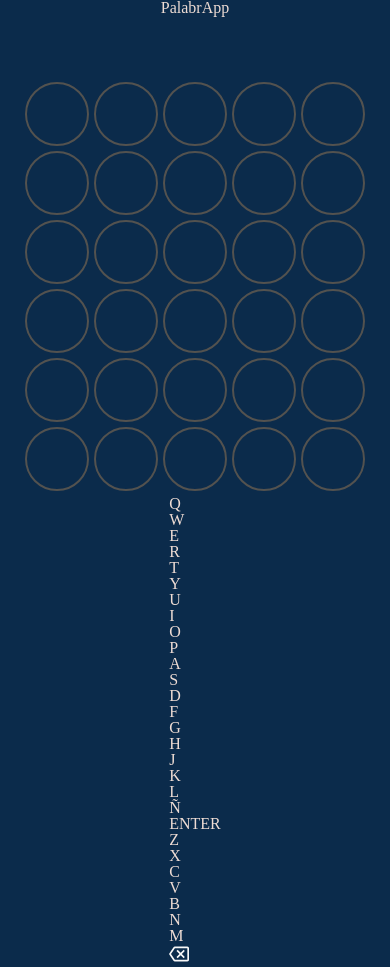
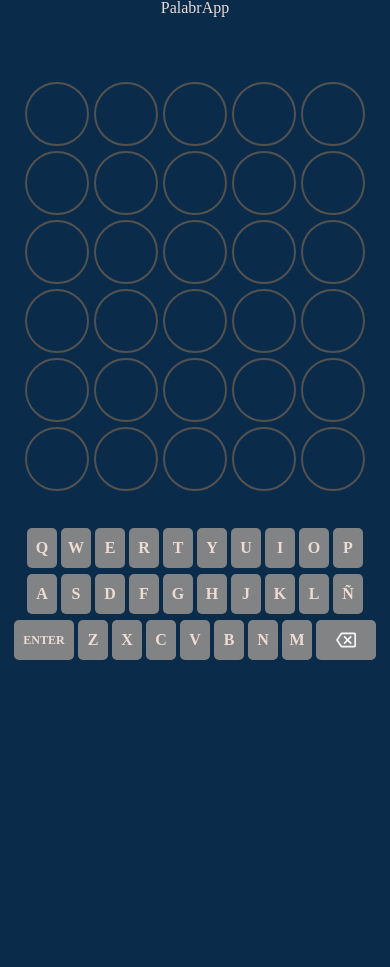
Before and after one commit to Pitnaut/PalabrApp, a React (Vite) app: page / in a window 390 px wide. After the commit the page ends 844 px from the top, so only its background shows below. Built offline with nearby package versions, Linux system fonts and the light colour scheme; a web font is replaced by a local one.

Commit message:
keyboard styled

```diff
--- a/src/styles/Keyboard.scss
+++ b/src/styles/Keyboard.scss
@@ -0,0 +1,64 @@
+.keyboard {
+  font-size: 1.25rem;
+  margin-top: 2em;
+  display: flex;
+  flex-direction: column;
+  gap: 8px;
+
+  .teclaFila {
+    display: flex;
+    gap: 6px;
+    justify-content: center;
+  }
+
+  .key {
+    display: flex;
+    justify-content: center;
+    align-items: center;
+    background-color: #818384;
+    border-radius: 5px;
+    width: 40px;
+    height: 60px;
+    font-weight: 600;
+    transition: background-color 0.3s linear;
+    cursor: pointer;
+
+    &--ausente {
+      background-color: rgb(129, 129, 129);
+    }
+
+    &--presente {
+      background-color: rgb(185, 185, 65);
+    }
+
+    &--correcta {
+      background-color: rgb(64, 129, 50);
+    }
+  }
+
+  .enter, .borrar {
+    font-size: .75rem;
+    width: 60px
+  }
+}
+
+@media only screen and (max-width: 700px) {
+  .keyboard {
+    font-size: 1rem;
+    gap: 6px;
+
+    .teclaFila {
+      gap: 4px;
+    }
+
+    .key {
+      width: 30px;
+      height: 40px;
+    }
+
+    .enter, .borrar {
+      font-size: .75rem;
+      width: 60px;
+    }
+  }
+}
```
